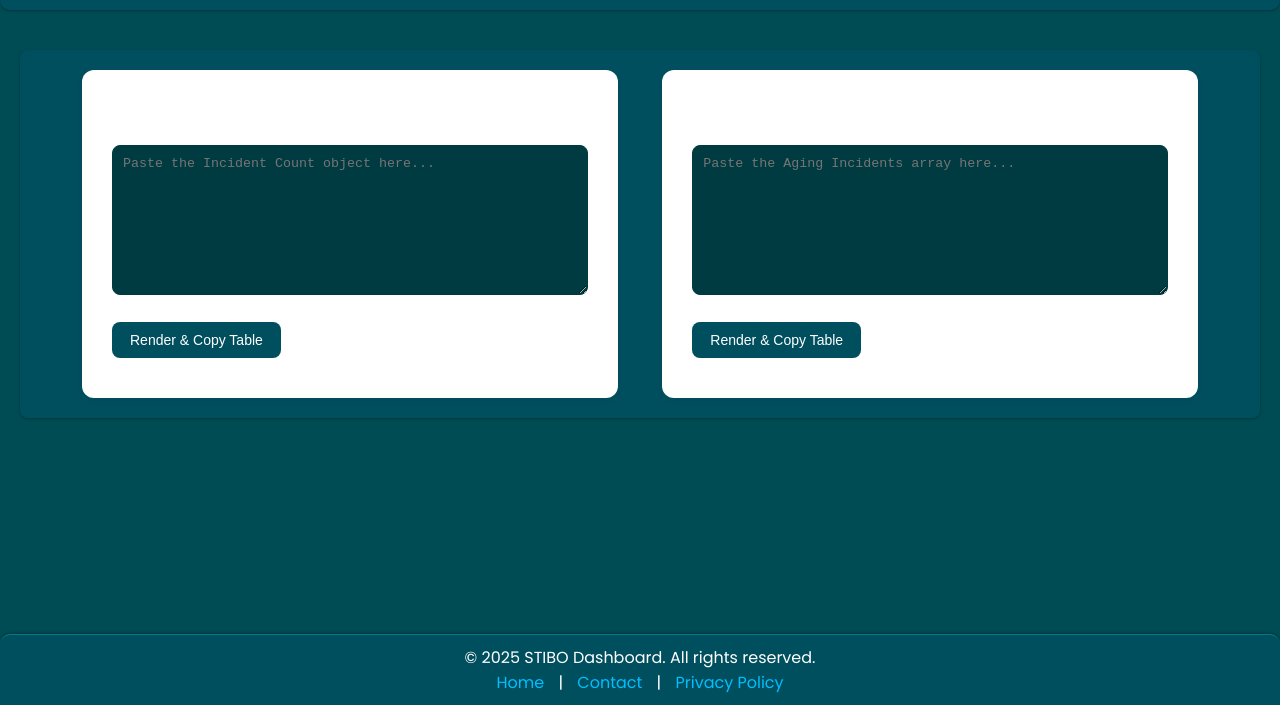
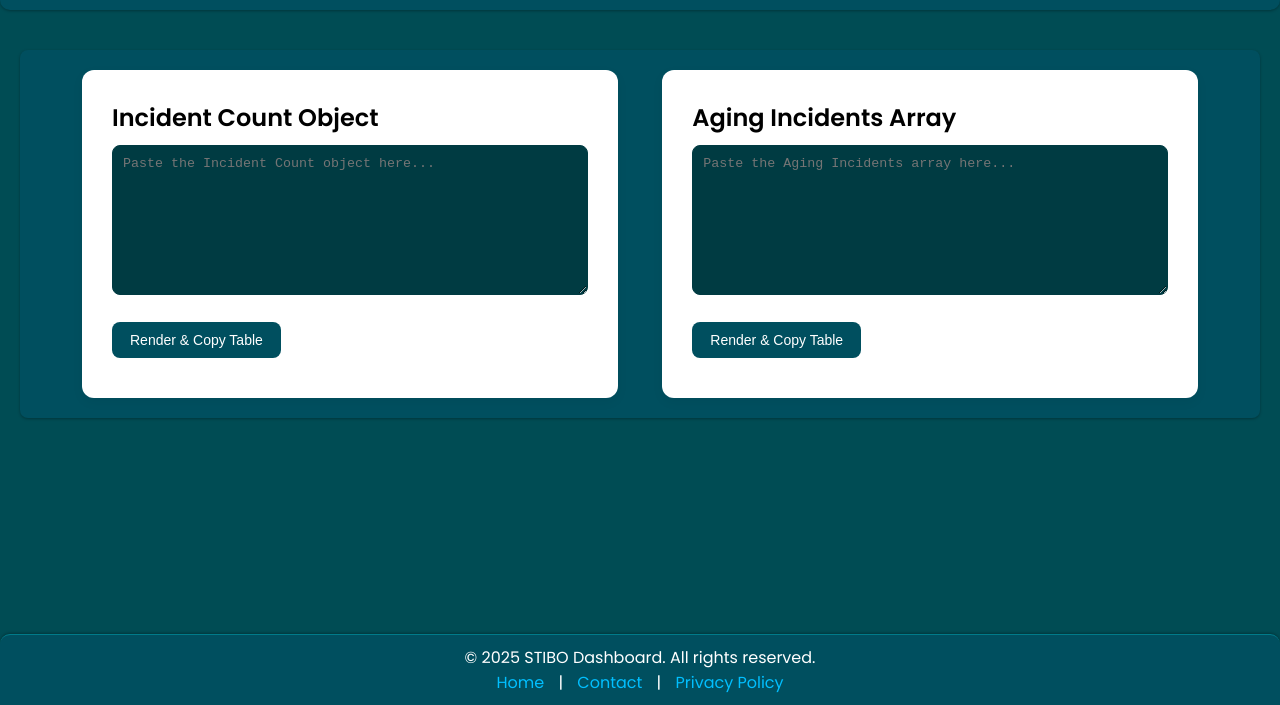
Before and after one commit to TusharPachouri/STIBO_WebPage, a plain HTML site: page Pages/bmsScraper.html in a window 1280 px wide. Shown: the part 95-800 px from the top of the page. Drawn offline with Linux system fonts and the light colour scheme.

Commit message:
Update style.css

```diff
--- a/style.css
+++ b/style.css
@@ -198,6 +198,10 @@ nav .logo h1 {
           width: 100%;
         }
       }
+      .h2bms {
+color: #000000;
+
+}
 
       h2 {
         margin-bottom: 10px;
```
